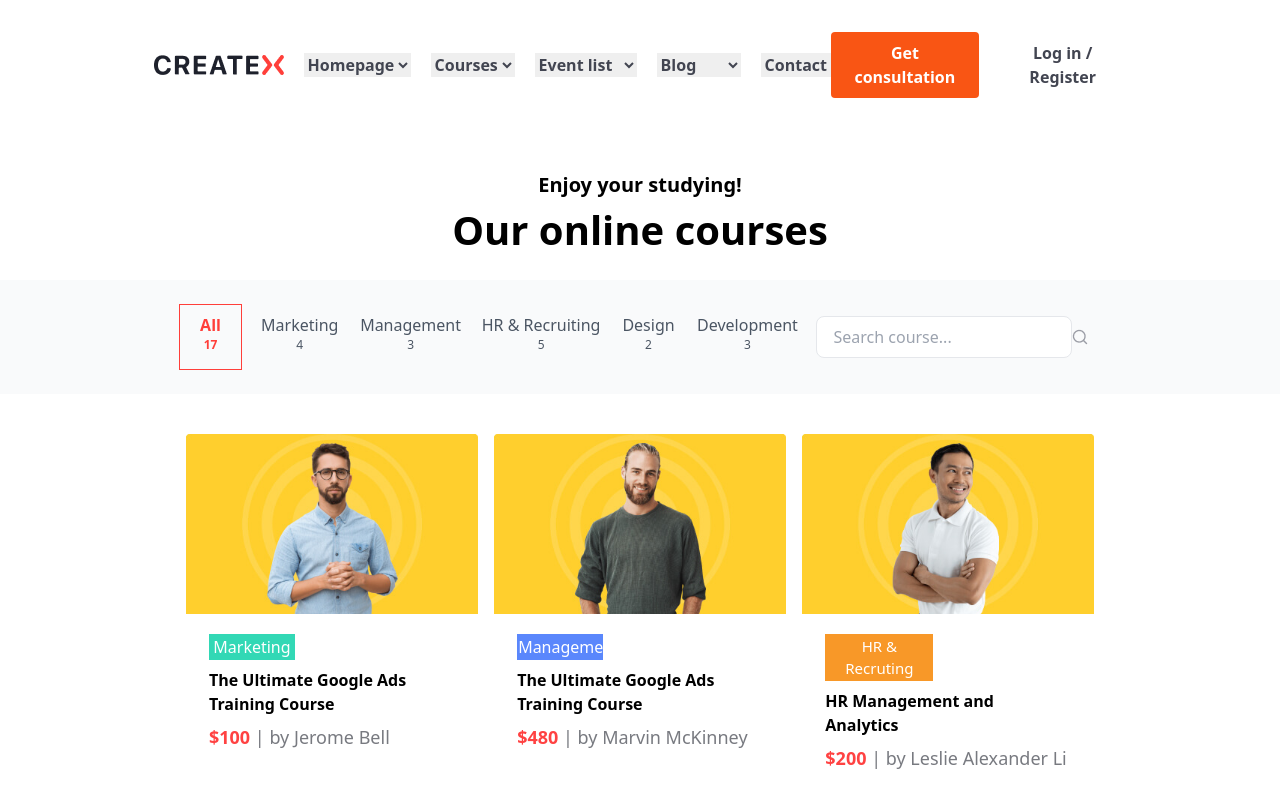
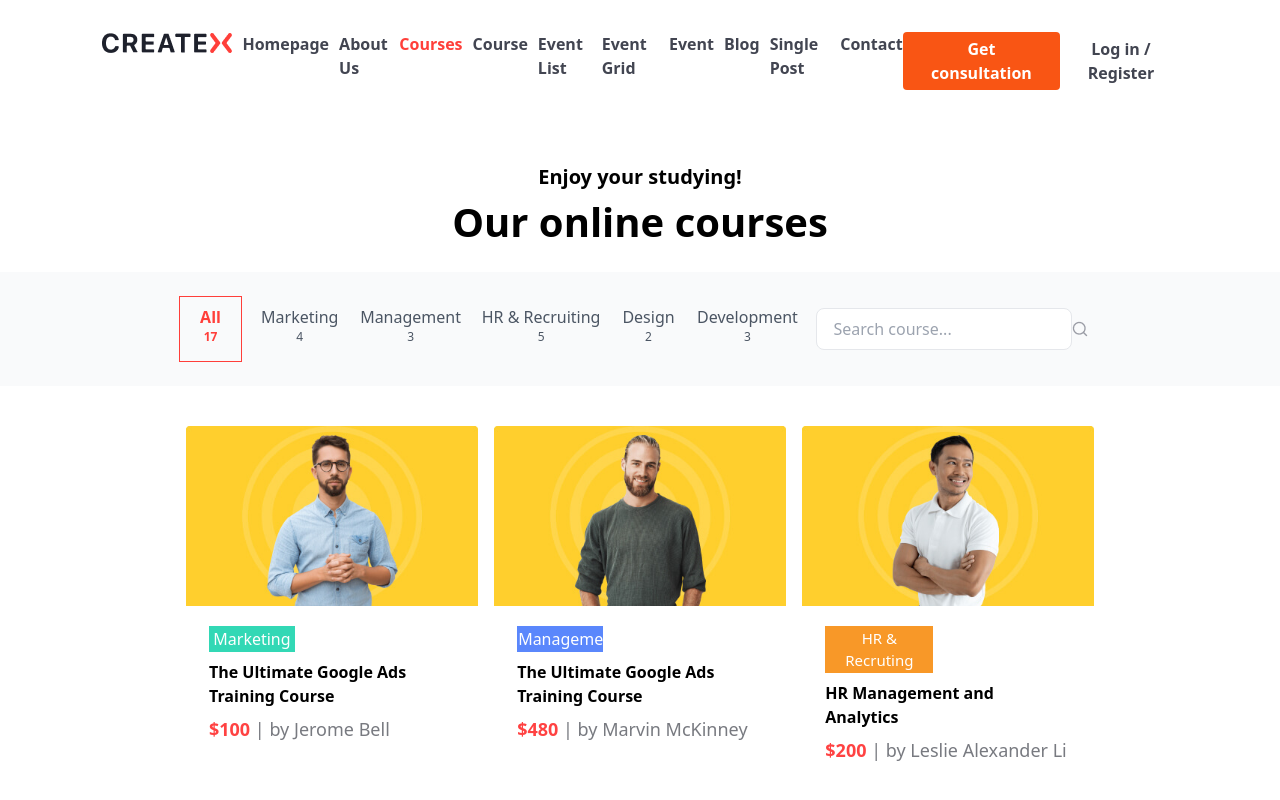
Before and after one commit to Bushra-2024/Exam-Project, a website: page src/Courses.html in a window 1280 px wide. Shown: the top 800 px of the page. Drawn offline with Linux system fonts and the light colour scheme.

Commit message:
last oness

```diff
--- a/src/Courses.html
+++ b/src/Courses.html
@@ -10,38 +10,28 @@
 </head>
 
 <body>
-    <navbar class=" flex lg:px-[12%] px-[5%] justify-between font-semibold py-8 text-[#424551]">
-        <div class="hidden lg:flex items-center gap-5">
-            <img src="./img/logo.png" alt="" class="flex">
-            <select>
-                <option value="/home.html">Homepage</option>
-                <option value="/about.html">About Us</option>
-            </select>
-            <select>
-                <option value="/courses.html" style="color: #FF3F3A;">Courses</option>
-                <option value="/course-details.html">Course</option>
-            </select>
-            <select>
-                <option value="/events.html">Event list</option>
-                <option value="/past-events.html">Event grid</option>
-                <option value="/event-details.html">Event</option>
-            </select>
-            <select>
-                <option value="/blog.html">Blog</option>
-                <option value="/blog-category.html">Single-p</option>
-            </select>
-            <select>
-                <option value="/contact.html">Contact</option>
-            </select>
+    <nav class="flex lg:px-[8%] px-[5%] justify-between font-semibold py-8 text-[#424551]">
+        <img src="./img/logo.png" alt="" class="lg:hidden block w-[85px] mr-3">
+        <div class="hidden lg:flex items-start gap-[10px]">
+            <img src="./img/logo.png" alt="" class="">
+            <a href="./index.html" class="hover:underline">Homepage</a>
+            <a href="./Aboutus.html" class="hover:underline">About Us</a>
+            <a href="./Courses.html" class="hover:underline text-[#FF3F3A]">Courses</a>
+            <a href="./course.html" class="hover:underline">Course</a>
+            <a href="./eventslist.html" class="hover:underline">Event List</a>
+            <a href="./eventgrid.html" class="hover:underline">Event Grid</a>
+            <a href="./event.html" class="hover:underline">Event</a>
+            <a href="./blog.html" class="hover:underline">Blog</a>
+            <a href="./singlepost.html" class="hover:underline">Single Post</a>
+            <a href="./contact.html" class="hover:underline">Contact</a>
         </div>
-
-        <div class="flex gap-5 items-center">
-            <img src="./img/logo.png" alt="" class="lg:hidden w-[60%]">
-            <button class="bg-[#F95514] text-white px-2 py-2 border border-transparent rounded">Get
-                consultation</button>
+        <div class="flex gap-1 items-center">
+            <button class="bg-[#F95514] text-white lg:px-5 py-1 border border-transparent rounded">
+                Get consultation
+            </button>
             <button>Log in / Register</button>
         </div>
-    </navbar>
+    </nav>
 
     <header class="my-10">
         <h3 class="text-[20px] font-semibold text-center">Enjoy your studying!</h3>
```
Also changed, not shown: src/output.css.
